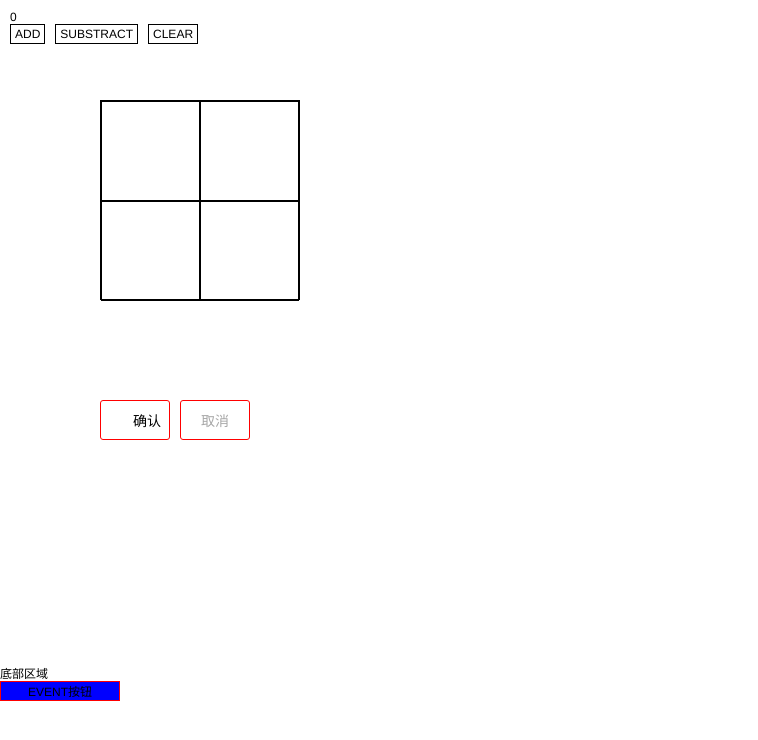
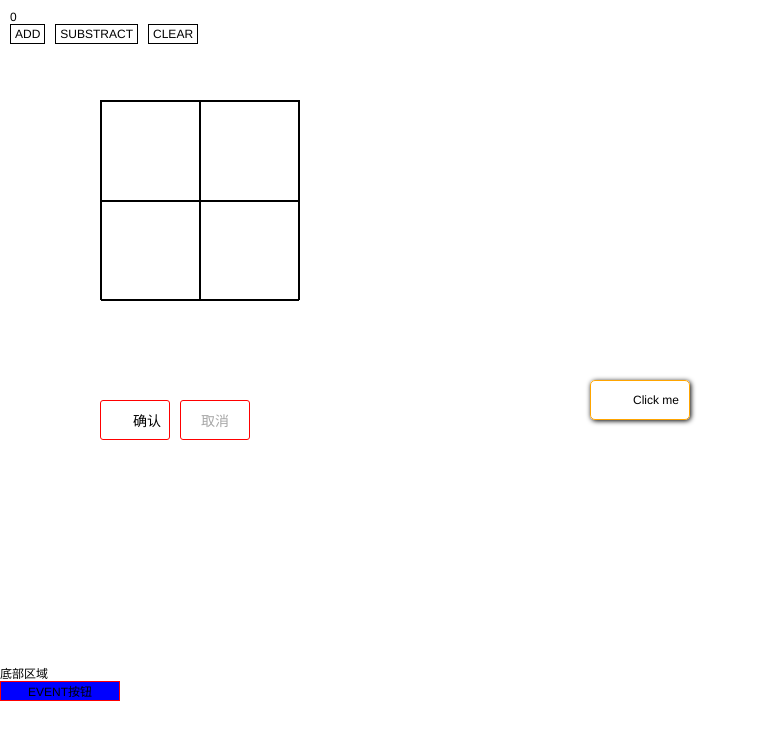
Before and after one commit to tototi5997/gis, a React app: page / in a window 1280 px wide. Shown: the top 740 px of the page, without its empty margins (0-758 px from the left). Built offline with nearby package versions, Linux system fonts and the light colour scheme.

Commit message:
feat: animejs新建funbox

```diff
--- a/src/App.js
+++ b/src/App.js
@@ -1,10 +1,10 @@
 import React from 'react'
-// import c from 'classnames'
+import c from 'classnames'
 import Home from './components/home'
 
 const App = () => {
   return (
-    <div>
+    <div className={c('pr')}>
       <Home />
     </div>
   )
--- a/src/components/body/body.jsx
+++ b/src/components/body/body.jsx
@@ -5,6 +5,7 @@ import DragBox from '../drag-box'
 import Button from '../button'
 import Icon from '../icon'
 import PreviewCase from '../preview-case/preview-case'
+import FunBox from '../fun-box/fun-box'
 
 const Body = () => {
   return (
@@ -20,6 +21,8 @@ const Body = () => {
           <Button />
         </div>
       </DragBox>
+
+      <FunBox />
     </div>
   )
 }
--- /dev/null
+++ b/src/components/fun-box/fun-box.jsx
@@ -0,0 +1,47 @@
+import React, {useEffect, useRef} from 'react'
+import c from 'classnames'
+import s from './fun-box.module.styl'
+import Icon from '../icon'
+import anime from 'animejs'
+
+const FunBox = () => {
+  const boxRef = useRef(null)
+
+  const animateMove = (ref, prop, pixels) => {
+    return anime({
+      targets: ref,
+      [prop]: `${pixels}px`,
+      easing: "easeOutCirc",
+      duration: 2000,
+    })
+  }
+
+  const getRandomNumber = num => {
+    return Math.floor(Math.random() * (num + 1))
+  }
+
+  useEffect(() => {
+    const eventList = ['mouseover', 'click']
+    const button = boxRef.current
+
+    eventList.forEach(item => {
+      button.addEventListener(item, () => {
+        const top = getRandomNumber(window.innerHeight - button.offsetHeight)
+        const left = getRandomNumber(window.innerWidth - button.offsetWidth)
+
+        animateMove(button, 'left', left)
+        animateMove(button, 'top', top)
+      })
+    })
+  }, [])
+
+  return (
+    <div className={c('fbh fbac fbjsb p10 w100 h40 pf usn', s.warp)} ref={boxRef}>
+      <Icon name="fun-emoji" size={24} />
+      <div>Click me</div>
+    </div>
+  )
+
+}
+
+export default FunBox
--- /dev/null
+++ b/src/components/fun-box/fun-box.module.styl
@@ -0,0 +1,7 @@
+.warp
+  top: 50%
+  left: 50%
+  border: 1px solid orange
+  border-radius: 5px
+  box-shadow: 1px 1px 5px black;
+  transform: translate(-50%, -50%);
--- /dev/null
+++ b/src/components/fun-box/index.js
@@ -0,0 +1,3 @@
+import FunBox from './fun-box'
+
+export default FunBox
--- a/src/models/root.js
+++ b/src/models/root.js
@@ -11,7 +11,7 @@ const MRoot = types.model('MRoot', {
 })
   .actions(self => {
     const afterCreate = () => {
-      console.log(self.state, '测试状态')
+
     }
     return {
       afterCreate,
```
Also changed, not shown: src/icons/fun-emoji.svg (added).
